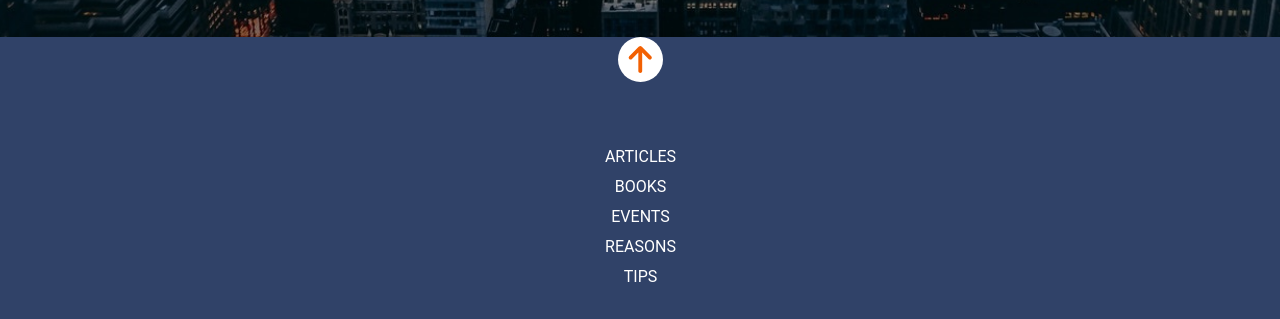
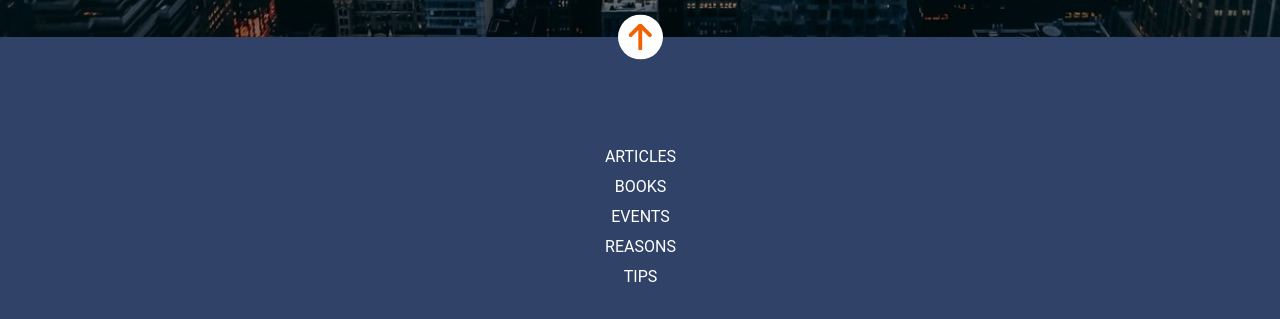
Before and after one commit to SaraOsacar/Anonymous-Proxy, a website: page src/html/index.html in a window 1280 px wide. Shown: the part 763-1082 px from the top of the page. Drawn offline with nearby package versions, Linux system fonts and the light colour scheme; files that its build step writes are made by us from their sources; files whose address does not match are found by name.

Commit message:
icon-footer-interaction

```diff
--- a/src/html/partials/footer.html
+++ b/src/html/partials/footer.html
@@ -1,5 +1,8 @@
 <footer class="footer">
-    <img src="./assets/images/ico-arrow.svg" alt="icon" class="footer-icon">
+    <div class="icon_footer">
+        <a href="#hero">
+    <img src="./assets/images/ico-arrow.svg" alt="icon" class="footer-icon"></a>
+    </div>
     <section class="container">
     <nav class="footer__nav">
         <ul class="footer__nav--list">
--- a/src/scss/layout/_footer.scss
+++ b/src/scss/layout/_footer.scss
@@ -53,6 +53,11 @@
     height: 45px;
     border-radius: 50%;
     padding: 9px;
+    display: flex;
+    margin: auto;
+    transform: translateY(-50%);
+
+
 }
 
 .footer-copylogo {
```
